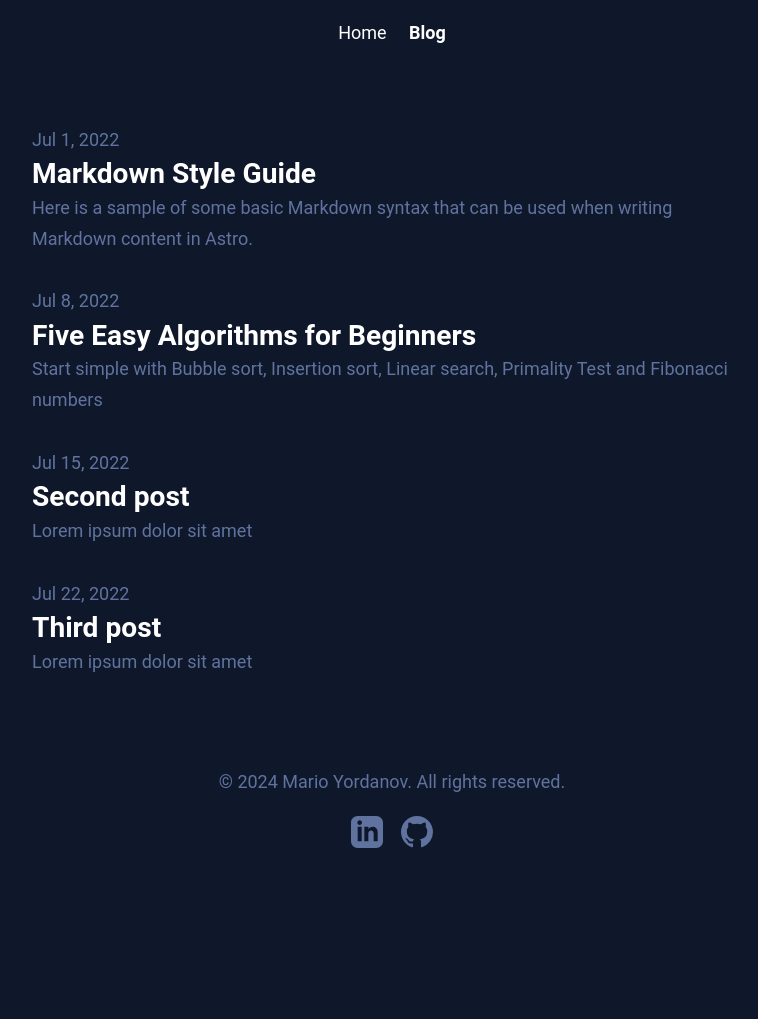
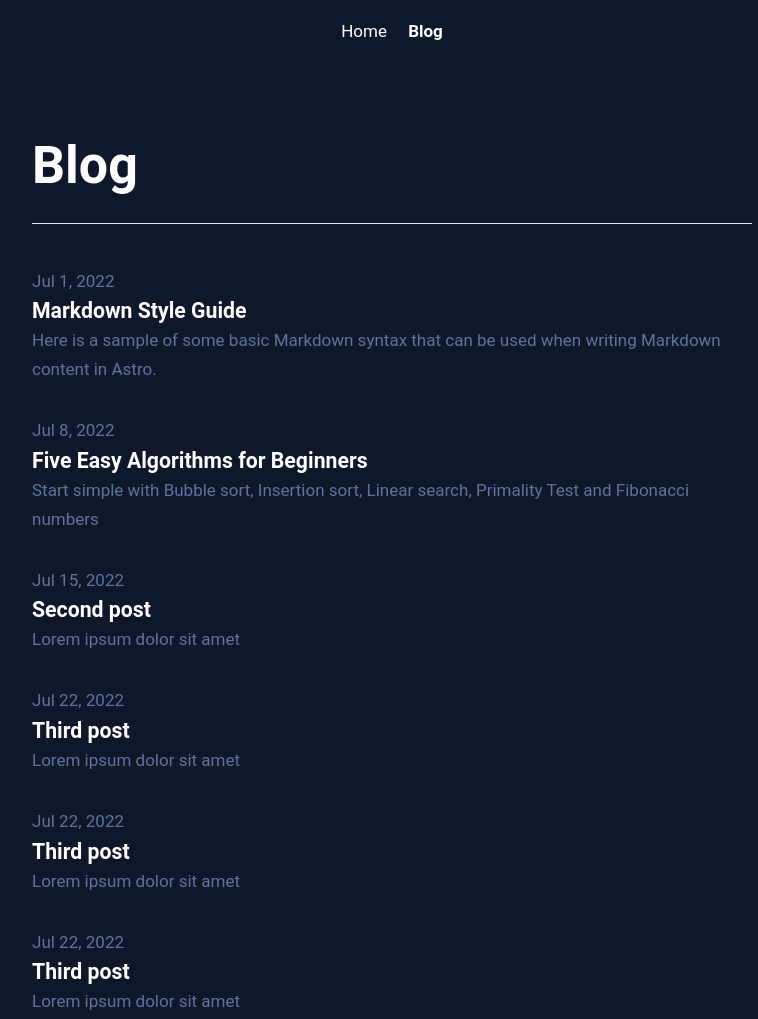
Before and after one commit to mariovyord/mariovyord.github.io, an Astro site: page /blog in a window 1280 px wide. Shown: the top 1019 px of the page, without its empty margins (248-1006 px from the left). Before the commit the page ends 966 px from the top, so only its background shows below. Built offline with nearby package versions, Linux system fonts and the light colour scheme; Astro itself is replaced by a stand-in of ours; a web font is replaced by a local one.

Commit message:
update layout

```diff
--- a/src/components/Footer.astro
+++ b/src/components/Footer.astro
@@ -53,7 +53,4 @@ const today = new Date();
     text-decoration: none;
     color: rgb(var(--gray));
   }
-  .social-links a:hover {
-    color: rgb(var(--gray-dark), 50%);
-  }
 </style>
--- a/src/components/PostCard.astro
+++ b/src/components/PostCard.astro
@@ -8,7 +8,7 @@ const { title, pubDate, description, slug } = Astro.props;
   <p class="date">
     <FormattedDate date={pubDate} />
   </p>
-  <h4 class="title">{title}</h4>
+  <h5 class="title">{title}</h5>
   <p class="description">
     {description}
   </p>
--- /dev/null
+++ b/src/content/blog/third-post-copy-copy-copy.md
@@ -0,0 +1,16 @@
+---
+title: 'Third post'
+description: 'Lorem ipsum dolor sit amet'
+pubDate: 'Jul 22 2022'
+heroImage: '/blog-placeholder-2.jpg'
+---
+
+Lorem ipsum dolor sit amet, consectetur adipiscing elit, sed do eiusmod tempor incididunt ut labore et dolore magna aliqua. Vitae ultricies leo integer malesuada nunc vel risus commodo viverra. Adipiscing enim eu turpis egestas pretium. Euismod elementum nisi quis eleifend quam adipiscing. In hac habitasse platea dictumst vestibulum. Sagittis purus sit amet volutpat. Netus et malesuada fames ac turpis egestas. Eget magna fermentum iaculis eu non diam phasellus vestibulum lorem. Varius sit amet mattis vulputate enim. Habitasse platea dictumst quisque sagittis. Integer quis auctor elit sed vulputate mi. Dictumst quisque sagittis purus sit amet.
+
+Morbi tristique senectus et netus. Id semper risus in hendrerit gravida rutrum quisque non tellus. Habitasse platea dictumst quisque sagittis purus sit amet. Tellus molestie nunc non blandit massa. Cursus vitae congue mauris rhoncus. Accumsan tortor posuere ac ut. Fringilla urna porttitor rhoncus dolor. Elit ullamcorper dignissim cras tincidunt lobortis. In cursus turpis massa tincidunt dui ut ornare lectus. Integer feugiat scelerisque varius morbi enim nunc. Bibendum neque egestas congue quisque egestas diam. Cras ornare arcu dui vivamus arcu felis bibendum. Dignissim suspendisse in est ante in nibh mauris. Sed tempus urna et pharetra pharetra massa massa ultricies mi.
+
+Mollis nunc sed id semper risus in. Convallis a cras semper auctor neque. Diam sit amet nisl suscipit. Lacus viverra vitae congue eu consequat ac felis donec. Egestas integer eget aliquet nibh praesent tristique magna sit amet. Eget magna fermentum iaculis eu non diam. In vitae turpis massa sed elementum. Tristique et egestas quis ipsum suspendisse ultrices. Eget lorem dolor sed viverra ipsum. Vel turpis nunc eget lorem dolor sed viverra. Posuere ac ut consequat semper viverra nam. Laoreet suspendisse interdum consectetur libero id faucibus. Diam phasellus vestibulum lorem sed risus ultricies tristique. Rhoncus dolor purus non enim praesent elementum facilisis. Ultrices tincidunt arcu non sodales neque. Tempus egestas sed sed risus pretium quam vulputate. Viverra suspendisse potenti nullam ac tortor vitae purus faucibus ornare. Fringilla urna porttitor rhoncus dolor purus non. Amet dictum sit amet justo donec enim.
+
+Mattis ullamcorper velit sed ullamcorper morbi tincidunt. Tortor posuere ac ut consequat semper viverra. Tellus mauris a diam maecenas sed enim ut sem viverra. Venenatis urna cursus eget nunc scelerisque viverra mauris in. Arcu ac tortor dignissim convallis aenean et tortor at. Curabitur gravida arcu ac tortor dignissim convallis aenean et tortor. Egestas tellus rutrum tellus pellentesque eu. Fusce ut placerat orci nulla pellentesque dignissim enim sit amet. Ut enim blandit volutpat maecenas volutpat blandit aliquam etiam. Id donec ultrices tincidunt arcu. Id cursus metus aliquam eleifend mi.
+
+Tempus quam pellentesque nec nam aliquam sem. Risus at ultrices mi tempus imperdiet. Id porta nibh venenatis cras sed felis eget velit. Ipsum a arcu cursus vitae. Facilisis magna etiam tempor orci eu lobortis elementum. Tincidunt dui ut ornare lectus sit. Quisque non tellus orci ac. Blandit libero volutpat sed cras. Nec tincidunt praesent semper feugiat nibh sed pulvinar proin gravida. Egestas integer eget aliquet nibh praesent tristique magna.
--- /dev/null
+++ b/src/content/blog/third-post-copy-copy.md
@@ -0,0 +1,16 @@
+---
+title: 'Third post'
+description: 'Lorem ipsum dolor sit amet'
+pubDate: 'Jul 22 2022'
+heroImage: '/blog-placeholder-2.jpg'
+---
+
+Lorem ipsum dolor sit amet, consectetur adipiscing elit, sed do eiusmod tempor incididunt ut labore et dolore magna aliqua. Vitae ultricies leo integer malesuada nunc vel risus commodo viverra. Adipiscing enim eu turpis egestas pretium. Euismod elementum nisi quis eleifend quam adipiscing. In hac habitasse platea dictumst vestibulum. Sagittis purus sit amet volutpat. Netus et malesuada fames ac turpis egestas. Eget magna fermentum iaculis eu non diam phasellus vestibulum lorem. Varius sit amet mattis vulputate enim. Habitasse platea dictumst quisque sagittis. Integer quis auctor elit sed vulputate mi. Dictumst quisque sagittis purus sit amet.
+
+Morbi tristique senectus et netus. Id semper risus in hendrerit gravida rutrum quisque non tellus. Habitasse platea dictumst quisque sagittis purus sit amet. Tellus molestie nunc non blandit massa. Cursus vitae congue mauris rhoncus. Accumsan tortor posuere ac ut. Fringilla urna porttitor rhoncus dolor. Elit ullamcorper dignissim cras tincidunt lobortis. In cursus turpis massa tincidunt dui ut ornare lectus. Integer feugiat scelerisque varius morbi enim nunc. Bibendum neque egestas congue quisque egestas diam. Cras ornare arcu dui vivamus arcu felis bibendum. Dignissim suspendisse in est ante in nibh mauris. Sed tempus urna et pharetra pharetra massa massa ultricies mi.
+
+Mollis nunc sed id semper risus in. Convallis a cras semper auctor neque. Diam sit amet nisl suscipit. Lacus viverra vitae congue eu consequat ac felis donec. Egestas integer eget aliquet nibh praesent tristique magna sit amet. Eget magna fermentum iaculis eu non diam. In vitae turpis massa sed elementum. Tristique et egestas quis ipsum suspendisse ultrices. Eget lorem dolor sed viverra ipsum. Vel turpis nunc eget lorem dolor sed viverra. Posuere ac ut consequat semper viverra nam. Laoreet suspendisse interdum consectetur libero id faucibus. Diam phasellus vestibulum lorem sed risus ultricies tristique. Rhoncus dolor purus non enim praesent elementum facilisis. Ultrices tincidunt arcu non sodales neque. Tempus egestas sed sed risus pretium quam vulputate. Viverra suspendisse potenti nullam ac tortor vitae purus faucibus ornare. Fringilla urna porttitor rhoncus dolor purus non. Amet dictum sit amet justo donec enim.
+
+Mattis ullamcorper velit sed ullamcorper morbi tincidunt. Tortor posuere ac ut consequat semper viverra. Tellus mauris a diam maecenas sed enim ut sem viverra. Venenatis urna cursus eget nunc scelerisque viverra mauris in. Arcu ac tortor dignissim convallis aenean et tortor at. Curabitur gravida arcu ac tortor dignissim convallis aenean et tortor. Egestas tellus rutrum tellus pellentesque eu. Fusce ut placerat orci nulla pellentesque dignissim enim sit amet. Ut enim blandit volutpat maecenas volutpat blandit aliquam etiam. Id donec ultrices tincidunt arcu. Id cursus metus aliquam eleifend mi.
+
+Tempus quam pellentesque nec nam aliquam sem. Risus at ultrices mi tempus imperdiet. Id porta nibh venenatis cras sed felis eget velit. Ipsum a arcu cursus vitae. Facilisis magna etiam tempor orci eu lobortis elementum. Tincidunt dui ut ornare lectus sit. Quisque non tellus orci ac. Blandit libero volutpat sed cras. Nec tincidunt praesent semper feugiat nibh sed pulvinar proin gravida. Egestas integer eget aliquet nibh praesent tristique magna.
--- /dev/null
+++ b/src/content/blog/third-post-copy.md
@@ -0,0 +1,16 @@
+---
+title: 'Third post'
+description: 'Lorem ipsum dolor sit amet'
+pubDate: 'Jul 22 2022'
+heroImage: '/blog-placeholder-2.jpg'
+---
+
+Lorem ipsum dolor sit amet, consectetur adipiscing elit, sed do eiusmod tempor incididunt ut labore et dolore magna aliqua. Vitae ultricies leo integer malesuada nunc vel risus commodo viverra. Adipiscing enim eu turpis egestas pretium. Euismod elementum nisi quis eleifend quam adipiscing. In hac habitasse platea dictumst vestibulum. Sagittis purus sit amet volutpat. Netus et malesuada fames ac turpis egestas. Eget magna fermentum iaculis eu non diam phasellus vestibulum lorem. Varius sit amet mattis vulputate enim. Habitasse platea dictumst quisque sagittis. Integer quis auctor elit sed vulputate mi. Dictumst quisque sagittis purus sit amet.
+
+Morbi tristique senectus et netus. Id semper risus in hendrerit gravida rutrum quisque non tellus. Habitasse platea dictumst quisque sagittis purus sit amet. Tellus molestie nunc non blandit massa. Cursus vitae congue mauris rhoncus. Accumsan tortor posuere ac ut. Fringilla urna porttitor rhoncus dolor. Elit ullamcorper dignissim cras tincidunt lobortis. In cursus turpis massa tincidunt dui ut ornare lectus. Integer feugiat scelerisque varius morbi enim nunc. Bibendum neque egestas congue quisque egestas diam. Cras ornare arcu dui vivamus arcu felis bibendum. Dignissim suspendisse in est ante in nibh mauris. Sed tempus urna et pharetra pharetra massa massa ultricies mi.
+
+Mollis nunc sed id semper risus in. Convallis a cras semper auctor neque. Diam sit amet nisl suscipit. Lacus viverra vitae congue eu consequat ac felis donec. Egestas integer eget aliquet nibh praesent tristique magna sit amet. Eget magna fermentum iaculis eu non diam. In vitae turpis massa sed elementum. Tristique et egestas quis ipsum suspendisse ultrices. Eget lorem dolor sed viverra ipsum. Vel turpis nunc eget lorem dolor sed viverra. Posuere ac ut consequat semper viverra nam. Laoreet suspendisse interdum consectetur libero id faucibus. Diam phasellus vestibulum lorem sed risus ultricies tristique. Rhoncus dolor purus non enim praesent elementum facilisis. Ultrices tincidunt arcu non sodales neque. Tempus egestas sed sed risus pretium quam vulputate. Viverra suspendisse potenti nullam ac tortor vitae purus faucibus ornare. Fringilla urna porttitor rhoncus dolor purus non. Amet dictum sit amet justo donec enim.
+
+Mattis ullamcorper velit sed ullamcorper morbi tincidunt. Tortor posuere ac ut consequat semper viverra. Tellus mauris a diam maecenas sed enim ut sem viverra. Venenatis urna cursus eget nunc scelerisque viverra mauris in. Arcu ac tortor dignissim convallis aenean et tortor at. Curabitur gravida arcu ac tortor dignissim convallis aenean et tortor. Egestas tellus rutrum tellus pellentesque eu. Fusce ut placerat orci nulla pellentesque dignissim enim sit amet. Ut enim blandit volutpat maecenas volutpat blandit aliquam etiam. Id donec ultrices tincidunt arcu. Id cursus metus aliquam eleifend mi.
+
+Tempus quam pellentesque nec nam aliquam sem. Risus at ultrices mi tempus imperdiet. Id porta nibh venenatis cras sed felis eget velit. Ipsum a arcu cursus vitae. Facilisis magna etiam tempor orci eu lobortis elementum. Tincidunt dui ut ornare lectus sit. Quisque non tellus orci ac. Blandit libero volutpat sed cras. Nec tincidunt praesent semper feugiat nibh sed pulvinar proin gravida. Egestas integer eget aliquet nibh praesent tristique magna.
--- a/src/pages/blog/index.astro
+++ b/src/pages/blog/index.astro
@@ -28,7 +28,14 @@ const posts = (await getCollection("blog")).sort(
         width: 100%;
         text-decoration: none;
       }
-
+      .title {
+        margin-bottom: 1em;
+        padding: 1em 0;
+        line-height: 1;
+      }
+      .title h1 {
+        margin: 0 0 0.5em 0;
+      }
       @media (max-width: 720px) {
         ul {
           gap: 0.5em;
@@ -40,9 +47,14 @@ const posts = (await getCollection("blog")).sort(
     <Header />
     <main>
       <section>
+        <div class="title">
+          <h1>Blog</h1>
+          <hr />
+        </div>
         <ul>
           {
             posts.map((post) => (
+              <>
                 <li>
                   <PostCard
                     pubDate={post.data.pubDate}
@@ -51,6 +63,7 @@ const posts = (await getCollection("blog")).sort(
                     slug={post.slug}
                   />
                 </li>
+              </>
             ))
           }
         </ul>
--- a/src/pages/index.astro
+++ b/src/pages/index.astro
@@ -63,12 +63,12 @@ const posts = (await getCollection("blog")).sort(
       <hr />
       <section>
         <header>
-          <h3 class="title">Latest posts</h3>
+          <h3 class="title">Latest post</h3>
         </header>
         <section>
           <ul>
             {
-              posts.slice(0, 3).map((post) => (
+              posts.slice(0, 1).map((post) => (
                 <li>
                   <PostCard
                     pubDate={post.data.pubDate}
@@ -84,25 +84,19 @@ const posts = (await getCollection("blog")).sort(
       </section>
     </main>
     <Footer />
-  </body><style>
-    .title {
-      text-align: center;
-    }
+    <style>
       h3.title {
         margin: 2rem 0 0.5rem 0;
       }
       .social-links {
         display: flex;
-      justify-content: center;
+        justify-content: start;
         gap: 1em;
         margin-top: 1em;
       }
       .social-links a {
         text-decoration: none;
         color: rgb(var(--gray));
-    }
-    .social-links a:hover {
-      color: rgb(var(--gray-dark), 50%);
       }
       ul {
         display: flex;
@@ -116,11 +110,11 @@ const posts = (await getCollection("blog")).sort(
         width: 100%;
         text-decoration: none;
       }
-
       @media (max-width: 720px) {
         ul {
           gap: 0.5em;
         }
       }
     </style>
+  </body>
 </html>
--- a/src/styles/global.css
+++ b/src/styles/global.css
@@ -13,14 +13,14 @@
 }
 @font-face {
   font-family: "Roboto";
-  src: url("/fonts/roboto-regular.woff") format("woff");
+  src: url("/fonts/Roboto-Regular.ttf") format("ttf");
   font-weight: 400;
   font-style: normal;
   font-display: swap;
 }
 @font-face {
   font-family: "Roboto";
-  src: url("/fonts/roboto-bold.woff") format("woff");
+  src: url("/fonts/Roboto-Bold.ttf") format("ttf");
   font-weight: 700;
   font-style: normal;
   font-display: swap;
@@ -35,7 +35,7 @@ body {
   word-wrap: break-word;
   overflow-wrap: break-word;
   color: var(--text-color);
-  font-size: 18px;
+  font-size: 17px;
   line-height: 1.7;
 
   min-height: 100vh;
@@ -94,10 +94,10 @@ p {
 }
 textarea {
   width: 100%;
-  font-size: 16px;
+  font-size: 15px;
 }
 input {
-  font-size: 16px;
+  font-size: 15px;
 }
 table {
   width: 100%;
@@ -131,7 +131,7 @@ hr {
 }
 @media (max-width: 720px) {
   body {
-    font-size: 18px;
+    font-size: 16px;
   }
   main {
     padding: 1em;
```
Also changed, not shown: public/fonts/Roboto-Bold.ttf (added), public/fonts/Roboto-Regular.ttf (added), public/fonts/atkinson-bold.woff (deleted), public/fonts/atkinson-regular.woff (deleted). Lines whose indentation alone changed are shown as unchanged.
